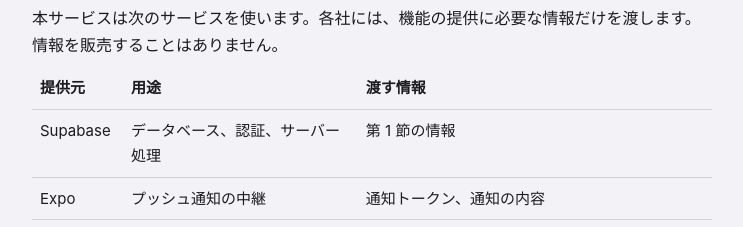
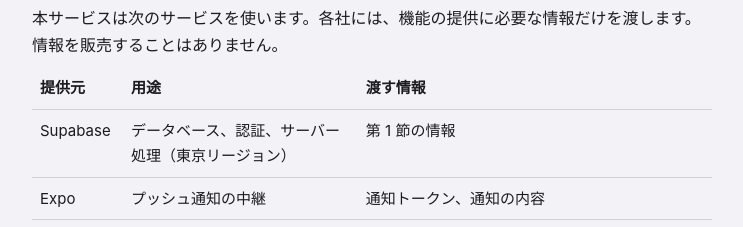
Before and after one commit to jphacks/tka_2601, a plain HTML site: page docs/privacy.html in a window 1280 px wide. Shown: the part 1063-1290 px from the top of the page, without its empty margins (268-1011 px from the left). Drawn offline with Linux system fonts and the light colour scheme.

Commit message:
docs(privacy): restore the Tokyo region note (project is ap-northeast-1)
Co-Authored-By: Claude Sonnet 5.5 <noreply@anthropic.com>

```diff
--- a/docs/privacy.html
+++ b/docs/privacy.html
@@ -56,7 +56,7 @@
 <p>本サービスは次のサービスを使います。各社には、機能の提供に必要な情報だけを渡します。情報を販売することはありません。</p>
 <table>
   <tr><th>提供元</th><th>用途</th><th>渡す情報</th></tr>
-  <tr><td>Supabase</td><td>データベース、認証、サーバー処理</td><td>第 1 節の情報</td></tr>
+  <tr><td>Supabase</td><td>データベース、認証、サーバー処理（東京リージョン）</td><td>第 1 節の情報</td></tr>
   <tr><td>Expo</td><td>プッシュ通知の中継</td><td>通知トークン、通知の内容</td></tr>
   <tr><td>Apple</td><td>プッシュ通知の配信</td><td>通知トークン、通知の内容</td></tr>
   <tr><td>Google</td><td>Google カレンダーを予約先にするときの、予約の読み書き</td><td>Google アカウントのメールアドレス、更新トークン、予約（お客様の名前、電話番号、メモ、日時、メニュー）</td></tr>
```
